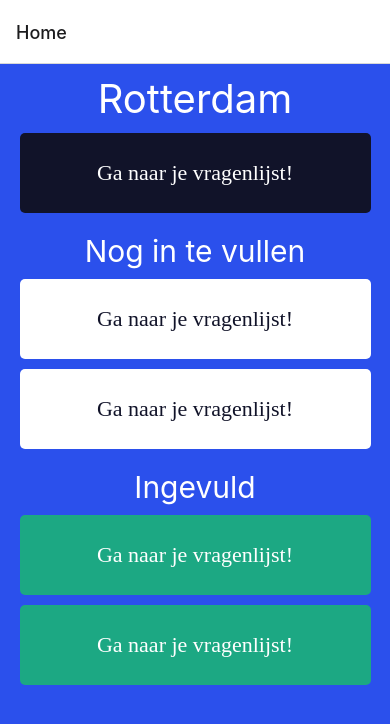
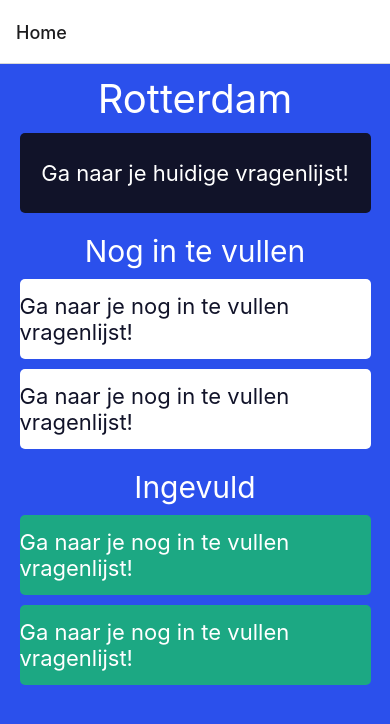
Before and after one commit to thomasmartini/QuestaReact, a React Native app: screen / in a window 390 px wide. Shown: the top 724 px of the page. Built offline with nearby package versions, Linux system fonts and the light colour scheme.

Commit message:
added final touches

```diff
--- a/app.json
+++ b/app.json
@@ -17,7 +17,8 @@
       "**/*"
     ],
     "ios": {
-      "supportsTablet": true
+      "supportsTablet": true,
+      "bundleIdentifier": "com.rednas14.Questa"
     },
     "android": {
       "adaptiveIcon": {
--- a/package.json
+++ b/package.json
@@ -23,7 +23,6 @@
     "react": "17.0.1",
     "react-dom": "17.0.1",
     "react-native": "0.64.3",
-    "react-native-camera": "^4.2.1",
     "react-native-safe-area-context": "3.3.2",
     "react-native-screens": "~3.8.0",
     "react-native-web": "0.17.1"
--- a/screens/Home.js
+++ b/screens/Home.js
@@ -15,7 +15,7 @@
             onPress={() => navigation.navigate('Question')}
             style={[styles.mainButton, styles.shadowProp, styles.elevation]}>
                 <Text style={styles.mainText2}>
-                    Ga naar je vragenlijst!
+                    Ga naar je huidige vragenlijst!
                 </Text>
             </TouchableOpacity>
             {/* Weergave van de nog in te vullen vragenlijsten */}
@@ -26,14 +26,14 @@
             onPress={() => navigation.navigate('Question')}
             style={[styles.toFillButton, styles.shadowProp, styles.elevation]}>
                 <Text style={styles.toFillText2}>
-                    Ga naar je vragenlijst!
+                    Ga naar je nog in te vullen vragenlijst!
                 </Text>
             </TouchableOpacity>
             <TouchableOpacity
             onPress={() => navigation.navigate('Question')}
             style={[styles.toFillButton, styles.shadowProp, styles.elevation]}>
                 <Text style={styles.toFillText2}>
-                    Ga naar je vragenlijst!
+                    Ga naar je nog in te vullen vragenlijst!
                 </Text>
             </TouchableOpacity>
 
@@ -45,14 +45,14 @@
             onPress={() => navigation.navigate('Question')}
             style={[styles.filledButton, styles.shadowProp, styles.elevation]}>
                 <Text style={styles.filledText2}>
-                    Ga naar je vragenlijst!
+                    Ga naar je nog in te vullen vragenlijst!
                 </Text>
             </TouchableOpacity>
             <TouchableOpacity
             onPress={() => navigation.navigate('Question')}
             style={[styles.filledButton, styles.shadowProp, styles.elevation]}>
                 <Text style={styles.filledText2}>
-                    Ga naar je vragenlijst!
+                    Ga naar je nog in te vullen vragenlijst!
                 </Text>
             </TouchableOpacity>
         </View>
@@ -86,7 +86,6 @@
 
     mainText2:{
         color: "#fff",
-        fontFamily: "sans-serif-condensed",
         fontSize: 22,
     },
 
@@ -108,7 +107,6 @@
 
     toFillText2:{
         color: "#111329",
-        fontFamily: "sans-serif-condensed",
         fontSize: 22,
     },
 
@@ -130,7 +128,6 @@
 
     filledText2:{
         color: "#fff",
-        fontFamily: "sans-serif-condensed",
         fontSize: 22,
     },
 
--- a/screens/Question.js
+++ b/screens/Question.js
@@ -1,5 +1,5 @@
 import React, { useState, useEffect } from 'react';
-import { Text, TextInput, View, StyleSheet, Image, TouchableOpacity, ScrollView, Alert, Pressable, Button } from 'react-native';
+import { Text, TextInput, View, StyleSheet, Image, TouchableOpacity, ScrollView, Alert, Pressable, Platform } from 'react-native';
 import * as ImagePicker from 'expo-image-picker';
 import * as Speech from 'expo-speech';
 
@@ -39,6 +39,9 @@
       (async () => {
         if (Platform.OS !== 'web') {
           const { status } = await ImagePicker.getCameraPermissionsAsync();
+          if (status !== 'granted') {
+            alert('Sorry, we need camera roll permissions to make this work!');
+          }
         }
       })();
     }, []);
```
Also changed, not shown: eas.json (added, +18 -0 lines).
